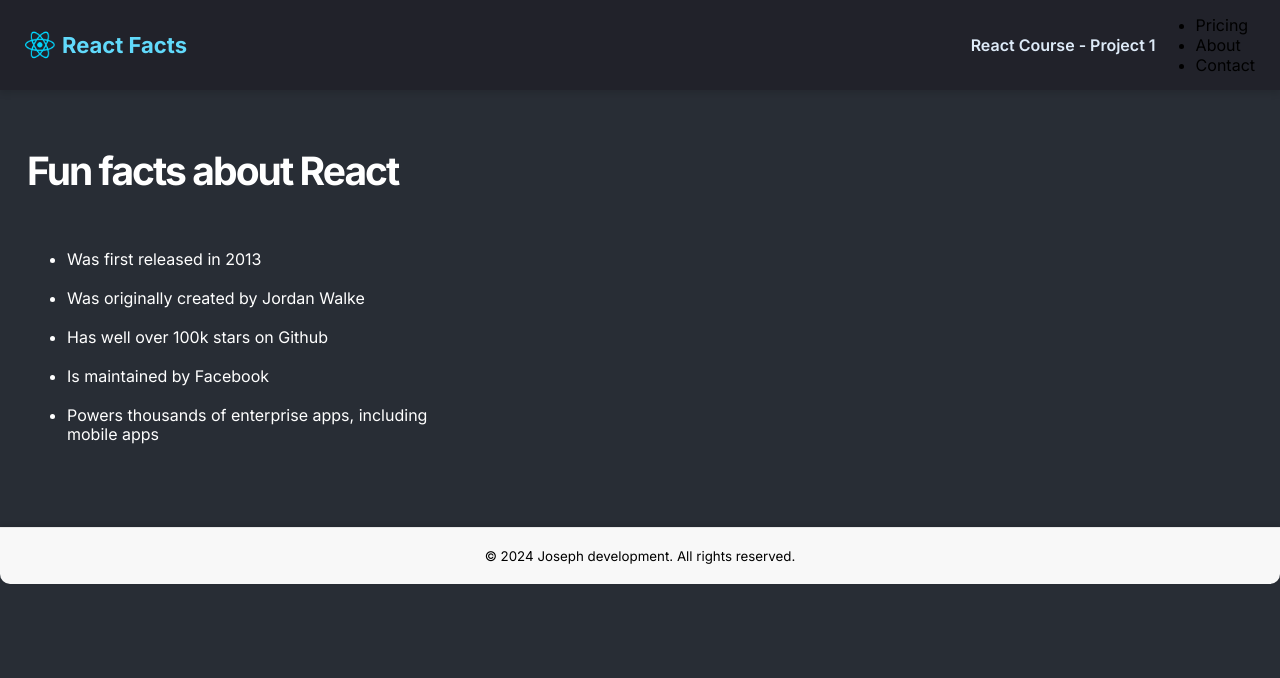
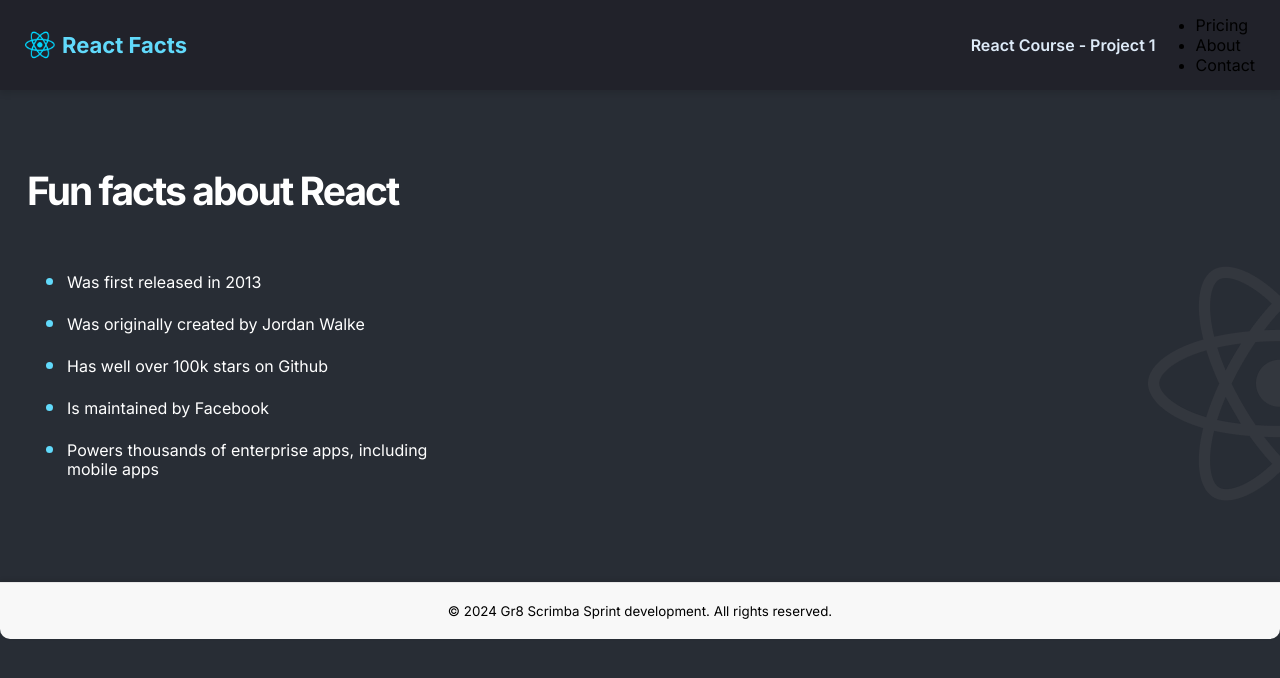
Before and after one commit to staceyjo/React-Info-SIte.Scrimba, a React (Vite) app: page / in a window 1280 px wide. Shown: the top 678 px of the page. Built offline with nearby package versions, Linux system fonts and the light colour scheme.

Commit message:
final styling

```diff
--- a/components/Footer.jsx
+++ b/components/Footer.jsx
@@ -3,7 +3,9 @@ import React from "react";
 export default function Footer() {
   return (
     <footer className="footer">
-      <small>© 2024 Joseph development. All rights reserved.</small>
+      <small>
+        © 2024 Gr8 Scrimba Sprint development. All rights reserved.{" "}
+      </small>
     </footer>
   );
 }
--- a/style.css
+++ b/style.css
@@ -12,7 +12,6 @@ body {
 
 nav {
   display: flex;
-  /* justify-content: space-between; */
   align-items: center;
   padding: 30px 25px;
   height: 90px;
@@ -45,12 +44,10 @@ nav {
 .main {
   padding: 57px 27px;
   color: white;
-  /* border-radius: 8px; */
-  /* box-shadow: 0 4px 8px rgba(0, 0, 0, 0.1); */
-  /* max-width: 800px; */
-  /* width: 100%; */
-  /* margin: 20px auto; */
-  /* flex: 1; */
+  margin: 20px auto;
+  background-image: url(./components/images/react-icon-large.png);
+  background-repeat: no-repeat;
+  background-position: right 75%;
 }
 
 .main--title {
@@ -64,10 +61,15 @@ nav {
   margin-top: 46px;
 }
 
-.main--facts li {
+.main--facts > li {
   line-height: 19px;
   padding-block: 10px;
   max-width: 400px;
+}
+
+.main--facts > li::marker {
+  font-size: 1.4rem;
+  color: #61dafb;
 }
 
 .footer {
```
Also changed, not shown: components/images/react-icon-large.png (added).
